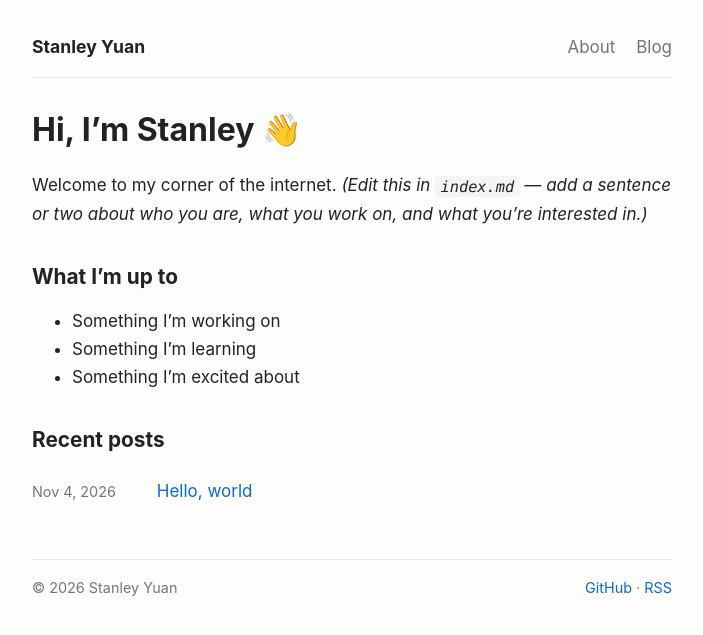
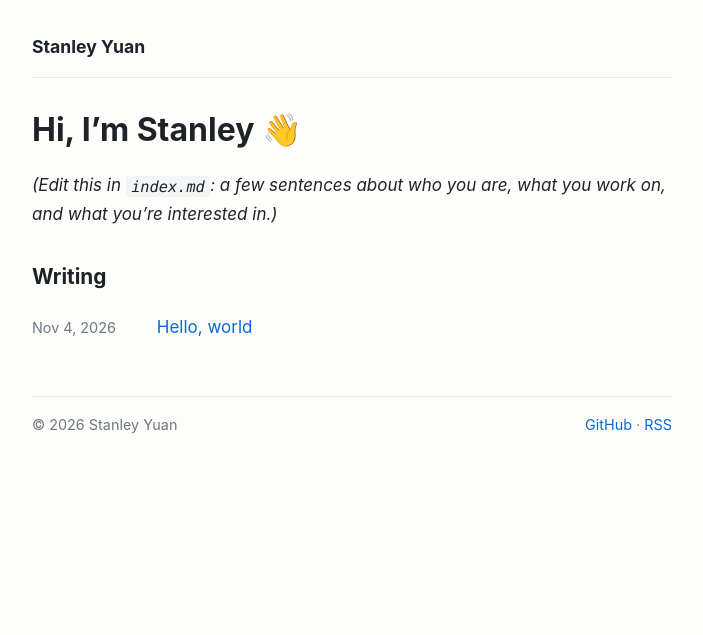
Before and after one commit to yuanstanley/yuanstanley.github.io, a Jekyll site: the page built from index.md, in a window 1280 px wide. Shown: the top 635 px of the page, without its empty margins (288-991 px from the left). Built offline with Jekyll 4.4.1, drawn with Linux system fonts in a browser that asks for light colours.

Commit message:
Simplify to a single home page with About and writing list
Co-Authored-By: Claude Opus 5.5 <noreply@anthropic.com>

```diff
--- a/_config.yml
+++ b/_config.yml
@@ -5,7 +5,7 @@ baseurl: ""
 author: Stanley Yuan
 github_username: yuanstanley
 
-permalink: /blog/:year/:month/:day/:title/
+permalink: /writing/:title/
 markdown: kramdown
 plugins:
   - jekyll-feed
--- a/_layouts/default.html
+++ b/_layouts/default.html
@@ -10,10 +10,6 @@
 <body>
   <header class="site-header">
     <a class="site-title" href="{{ '/' | relative_url }}">{{ site.title }}</a>
-    <nav>
-      <a href="{{ '/' | relative_url }}">About</a>
-      <a href="{{ '/blog/' | relative_url }}">Blog</a>
-    </nav>
   </header>
   <main>
     {{ content }}
--- a/_layouts/post.html
+++ b/_layouts/post.html
@@ -6,4 +6,4 @@ layout: default
   <p class="meta">{{ page.date | date: "%B %-d, %Y" }}</p>
   {{ content }}
 </article>
-<p><a href="{{ '/blog/' | relative_url }}">&larr; All posts</a></p>
+<p><a href="{{ '/' | relative_url }}">&larr; Home</a></p>
--- a/assets/css/style.css
+++ b/assets/css/style.css
@@ -38,9 +38,6 @@ h2 { font-size: 1.3rem; margin-top: 2.25rem; }
   border-bottom: 1px solid var(--border);
 }
 .site-title { font-weight: 700; font-size: 1.1rem; color: var(--text); }
-.site-header nav a { margin-left: 1rem; color: var(--muted); }
-.site-header nav a:first-child { margin-left: 0; }
-.site-header nav a:hover { color: var(--accent); }
 .meta { color: var(--muted); font-size: 0.9rem; }
 .post-list { list-style: none; padding: 0; }
 .post-list li { padding: 0.4rem 0; }
--- a/index.md
+++ b/index.md
@@ -1,22 +1,20 @@
 ---
 layout: default
-title: About
+title: Home
 ---
 
 # Hi, I'm Stanley 👋
 
-Welcome to my corner of the internet. *(Edit this in `index.md` — add a sentence or two about who you are, what you work on, and what you're interested in.)*
+*(Edit this in `index.md`: a few sentences about who you are, what you work on, and what you're interested in.)*
 
-## What I'm up to
+## Writing
 
-- Something I'm working on
-- Something I'm learning
-- Something I'm excited about
-
-## Recent posts
-
+{% if site.posts.size > 0 %}
 <ul class="post-list">
-{% for post in site.posts limit:5 %}
+{% for post in site.posts %}
   <li><span class="meta">{{ post.date | date: "%b %-d, %Y" }}</span> <a href="{{ post.url | relative_url }}">{{ post.title }}</a></li>
 {% endfor %}
 </ul>
+{% else %}
+<p class="meta">Nothing here yet.</p>
+{% endif %}
```
Also changed, not shown: _posts/2026-11-04-hello-world.md (+1 -1 lines), blog.md (deleted, +0 -13 lines), README.md.
